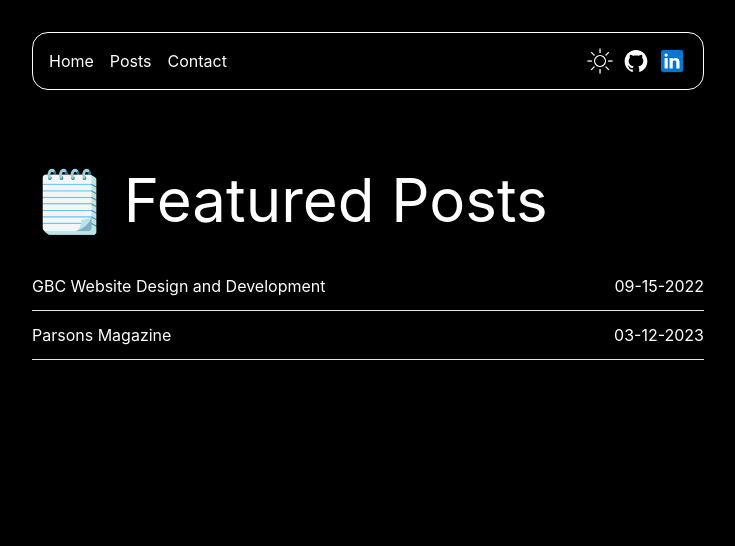
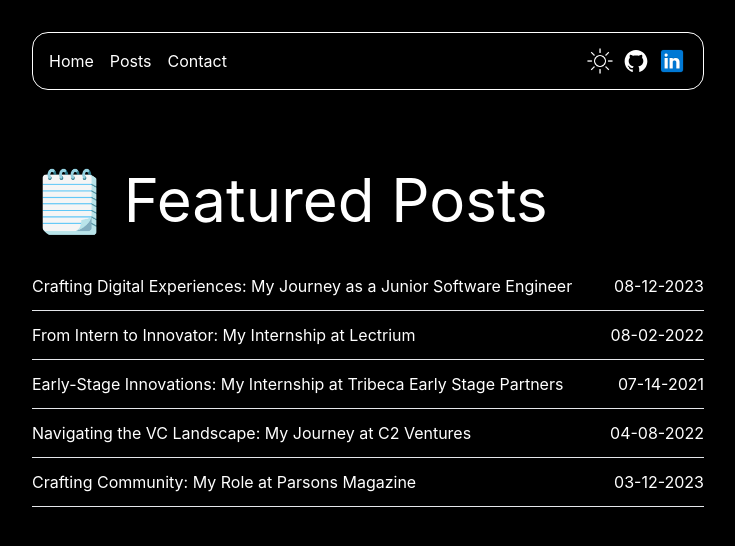
Before and after one commit to d2vin/mywebsite, a Next.js app: page /posts in a window 1280 px wide. Shown: the top 546 px of the page, without its empty margins (272-1007 px from the left). Built offline with nearby package versions, Linux system fonts and the light colour scheme.

Commit message:
updates to site

```diff
--- a/pages/posts/index.tsx
+++ b/pages/posts/index.tsx
@@ -29,7 +29,7 @@
                   <div className="cursor-pointer w-7/8 border-b border-black dark:border-gray-200 py-3 transform hover:scale-[1.01] transition-all">
                     <div className="flex justify-between">
                       <h1>{title}</h1>
-                      <div>{date}</div>
+                      <div className="hidden lg:block">{date}</div>
                     </div>
                   </div>
                 </Link>
--- /dev/null
+++ b/posts/c2v.mdx
@@ -0,0 +1,13 @@
+---
+title: 'Navigating the VC Landscape: My Journey at C2 Ventures'
+date: '04-08-2022'
+link: 'https://www.c2ventures.co/'
+inspo: 'false'
+ref: 'https://www.c2ventures.co/'
+---
+
+My venture into the world of venture capital with C2 Ventures was a unique and enlightening experience. As a VC Intern, I had the opportunity to contribute to the growth of startup companies and facilitate networking between firms. This role allowed me to apply a mix of analytical skills and strategic thinking.
+
+A significant part of my role involved analyzing startup companies. This process not only broadened my understanding of diverse industries but also contributed to enhancing deal flow by 25%. My responsibilities also included programmatically creating datasets reflecting publicly traded companies. This data-driven approach played a crucial role in guiding investment decisions.
+
+Navigating the venture capital landscape is a complex but highly rewarding endeavor. This internship allowed me to immerse myself in the world of finance and startups, providing insights into investment strategies and market analysis. It was a journey marked by learning, networking, and contributing to the growth of promising companies.
--- a/posts/gbc.mdx
+++ /dev/null
@@ -1,15 +0,0 @@
----
-title: 'GBC Website Design and Development'
-date: '09-15-2022'
-link: 'https://gbcio.vercel.app'
-inspo: 'Apple'
-ref: 'https://apple.com'
----
-
-In 2022, I started a remote internship at the Global Blockchain Convergence,
-an organization committed to digital asset regulation.
-My responsibilities included writing a weekly newsletter,
-organizing meetings, and most importantly,
-the design and development of their new website.
-For the design of this website, I used Tailwind CSS, a utility-first CSS framework.
-I chose Tailwind for this project because it speeds up the development of a design system.
--- /dev/null
+++ b/posts/lectrium.mdx
@@ -0,0 +1,13 @@
+---
+title: 'From Intern to Innovator: My Internship at Lectrium'
+date: '08-02-2022'
+link: 'https://lectrium.com'
+inspo: 'false'
+ref: 'https://lectrium.com'
+---
+
+My summer internship at Lectrium was nothing short of transformative. As a Frontend Software Engineer Intern, I had the privilege of working with a dynamic team on a cutting-edge platform. This role allowed me to dive deep into the world of frontend development, design, and even marketing.
+
+A significant part of my responsibilities revolved around developing and fine-tuning React components. It was about creating UI elements that not only looked aesthetically pleasing but also functioned seamlessly. Running unit tests ensured the reliability and high performance of these components. Implementing responsive design changes to the UI was an exciting challenge that I tackled head-on.
+
+Beyond coding, I was involved in designing marketing materials that played a pivotal role in attracting new dealership partnerships. It was incredibly rewarding to see my designs have a real-world impact on the company's growth. My time at Lectrium was marked by hands-on learning, innovation, and a taste of the diverse skills required in today's tech industry.
--- /dev/null
+++ b/posts/letterhead.mdx
@@ -0,0 +1,13 @@
+---
+title: 'Crafting Digital Experiences: My Journey as a Junior Software Engineer'
+date: '08-12-2023'
+link: 'https://letterhead.ai'
+inspo: 'false'
+ref: 'https://letterhead.ai'
+---
+
+As a Junior Software Engineer at Letterhead, I've embarked on an exciting journey into the realm of frontend development and customer support. In this dynamic role, I've had the privilege of working on a platform that empowers large-scale newsletter publishers, making their digital presence truly remarkable.
+
+My primary focus has been on developing essential frontend UI components that enhance the user experience. These components are the building blocks of a platform that caters to both publishers and readers. Additionally, I've taken charge of building API endpoints and accelerating bug fixes in the frontend. This multi-faceted role has also seen me providing top-notch customer support, promptly addressing user issues, and ensuring their satisfaction.
+
+One of the most satisfying aspects of this role is the opportunity to make a direct impact on the digital ecosystem. From streamlining the UI to enhancing API performance, I've been part of a team that constantly strives for excellence. My journey as a Junior Software Engineer has been marked by challenges that ultimately led to innovative solutions, making the digital world a better place for publishers and readers alike.
--- a/posts/pm.mdx
+++ b/posts/pm.mdx
@@ -1,12 +1,21 @@
 ---
-title: 'Parsons Magazine'
+title: 'Crafting Community: My Role at Parsons Magazine'
 date: '03-12-2023'
 link: 'https://parsonsmag.vercel.app'
 inspo: 'false'
 ref: 'https://parsonsmag.vercel.app'
 ---
 
-During my final semester at Parsons, I joined Parsons Magazine,
-a student publishing organization focused on giving visibility to the work or personal projects of the community at The New School.
-As the lead software developer, I was responsible the design and development of the new website.
-For the design of this website, I took a minimalistic approach, inspired by the browser.
+During my final semester at Parsons, I had the privilege of becoming part of the dynamic team at Parsons Magazine. As a student publishing organization, our primary mission was to bring the work and personal projects of The New School community to the forefront. Given the responsibility of lead software developer, I embarked on the challenging task of designing and developing a brand-new website that would reflect our dedication to showcasing the exceptional talent within our community.
+
+The ethos behind this project was clear: create a digital platform that would be both functional and aesthetically appealing. To accomplish this, I decided to take a minimalistic approach, drawing inspiration from the very medium through which our content would be primarily consumed - the web browser.
+
+In line with the principles of minimalism, I designed a website that offered a clean and clutter-free user interface. The website's layout is simple to ensure a seamless and intuitive user experience. We aimed to make it effortless for visitors to navigate and discover the remarkable work of our community members.
+
+The color palette I chose was purposefully muted, favoring subdued tones that would let the content shine. The minimalist design not only highlighted the featured content but also ensured that the website was responsive and accessible across a range of devices, catering to our diverse audience.
+
+In addition to the aesthetics, I focused on developing a robust and efficient website. The backend architecture was designed with scalability and performance in mind. I wanted to create a platform that could grow with our organization and handle an increasing volume of content and visitors.
+
+The final result was a website that seamlessly merged form and function. It provided a visually engaging platform that allowed Parsons Magazine to fulfill its mission of giving visibility to the incredible work and personal projects of our community members. The minimalist design emphasized our dedication to the essential aspects of web design and content presentation.
+
+As the lead software developer for this project, I am immensely proud of what we achieved. The Parsons Magazine website stands as a testament to our commitment to quality and innovation. It continues to be a powerful tool for connecting the community at The New School and providing a space for their creative endeavors to shine.
--- /dev/null
+++ b/posts/tesp.mdx
@@ -0,0 +1,15 @@
+---
+title: 'Early-Stage Innovations: My Internship at Tribeca Early Stage Partners'
+date: '07-14-2021'
+link: 'https://www.tribecaesp.com/'
+inspo: 'false'
+ref: 'https://www.tribecaesp.com/'
+---
+
+My internship at Tribeca Early Stage Partners was an engaging and educational experience. As a VC Intern, I had the opportunity to research early-stage companies, prepare pitch deck presentations, and contribute to marketing efforts.
+
+One of my primary accomplishments during this internship was conducting in-depth research on early-stage companies. This research was instrumental in creating pitch deck presentations for potential investors. It was fulfilling to play a role in attracting new investments to innovative startups.
+
+Additionally, I had the chance to make a tangible impact on the firm's online presence. I took part in the redesign of the firm's website, making it more visually appealing and user-friendly. Furthermore, I contributed to social media marketing on platforms like LinkedIn, extending the reach of the firm to a wider audience.
+
+This internship taught me the importance of thorough market research and the intricacies of venture capital. It was a journey marked by innovation, strategy, and the opportunity to contribute to the growth of early-stage companies.
--- a/utils/posts.ts
+++ b/utils/posts.ts
@@ -49,6 +49,16 @@
     };
   });
   // Sort posts by date
+  const posts = allPostsData.sort(({ date: a }, { date: b }) => {
+    if (a < b) {
+      return 1;
+    } else if (a > b) {
+      return -1;
+    } else {
+      return 0;
+    }
+  });
+  console.log(posts);
   return allPostsData.sort(({ date: a }, { date: b }) => {
     if (a < b) {
       return 1;
```
